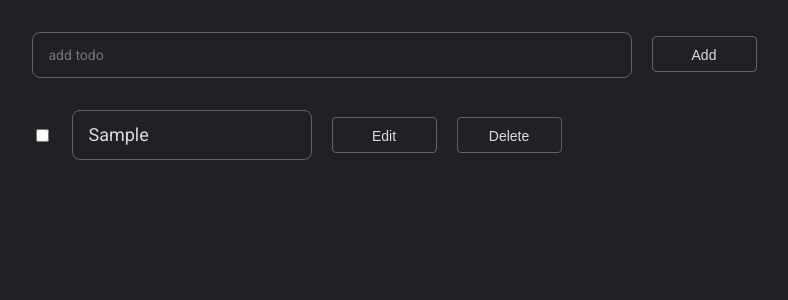
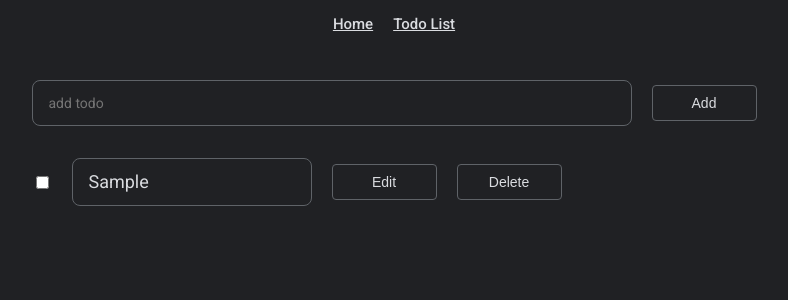
Before and after one commit to anastasijaprogramer/react-todo-app, a React (Create React App) app: page / in a window 1280 px wide. Both pictures are taken after typing "Sample" into the empty fields and a click on the button "Add". Shown: the top 300 px of the page, without its empty margins (246-1034 px from the left). Built offline with nearby package versions, Linux system fonts and the light colour scheme.

Commit message:
save todos to localstorage, routing

```diff
--- a/package.json
+++ b/package.json
@@ -8,6 +8,7 @@
     "@testing-library/user-event": "^13.5.0",
     "react": "^18.2.0",
     "react-dom": "^18.2.0",
+    "react-router-dom": "^6.18.0",
     "react-scripts": "5.0.1",
     "web-vitals": "^2.1.4"
   },
--- a/src/App.css
+++ b/src/App.css
@@ -13,6 +13,9 @@
 
 .app-wrapper{
   margin-top: 32px;
+  width: 100%;
+  margin-inline: auto;
+  max-width: 725px;
 }
 
 /* result list */
@@ -20,7 +23,7 @@
   list-style: none;
   margin: 0;
   padding: 0;
-  margin-top: 32px;
+
   display: flex;
   flex-direction: column;
   gap: 20px;
@@ -39,10 +42,10 @@
   border:1px solid #5f6368;
   border-radius: 8px;
   width: 240px;
+  height: 48px;
   padding: 12px 16px 12px 16px;
   display: block;
   font-size: 18px;
-  line-height: 24px;
   font-weight: 400;
   color: #dadce0;
 }
@@ -64,7 +67,6 @@ input{
   border:1px solid #5f6368;
   outline: none;
  font-size: .875rem;
- line-height: 1.25rem;
  font-weight: 500;
  min-width: 105px;
  height: 36px;
@@ -86,6 +88,7 @@ input{
 .add-todo-input{
   min-height: 46px;
   padding: 12px 16px 12px 16px;
+  margin-bottom: 32px;
   border-radius: 8px;
   outline: none;
   background-color: transparent;
@@ -95,3 +98,15 @@ input{
   font-size: .875rem;
   line-height: 1.25rem;
 }
+
+.route-list{
+  display: flex;
+  gap: 20px;
+  list-style-type: none;
+  margin: 15px 0;
+  padding: 0;
+}
+
+.route a{
+  color: #dadce0;
+}
--- a/src/App.js
+++ b/src/App.js
@@ -1,56 +1,35 @@
+import React from 'react';
+import { BrowserRouter as Router, Routes, Route, Link } from 'react-router-dom';
+import Home from "./pages/Home";
+import TodoListPage from "./pages/TodoListPage";
 import './App.css';
-import React, { useState } from 'react';
-import AddTodo from './components/AddTodo';
-import TodoList from './components/TodoList';
+
 
 function App()
 {
-  //initalize array of todos
-  const [toDos, setToDos] = useState([]);
+  return (
+    <Router>
+      <div className="app">
+        <ul className="route-list">
+          <li className='route'>
+            <Link to="/">Home</Link>
+          </li>
+          <li className='route'>
+            <Link to="/todos">Todo List</Link>
+          </li>
+        </ul>
+        <div className="app-wrapper">
 
-  //handle add todo
-  const addToDo = (newTodo) =>
-  {
-    setToDos([...toDos, { id: Date.now(), text: newTodo, isCompleted: false }]);
-  }
+          <Routes>
+            <Route index element={<Home />} />
+            <Route path="/todos" element={<TodoListPage />} />
+          </Routes>
 
-  //handle delete todo
-  const deleteToDo = (id) =>
-  {
-    setToDos(toDos.filter(todo => todo.id !== id));
-  }
+        </div>
+      </div>
+    </Router>
+  )
 
-  //handle update todo
-  const updateToDo = (id, newText) =>
-  {
-    setToDos(toDos.map(todo => todo.id === id ? { ...todo, text: newText } : todo));
-  }
-
-  //handle update todo
-  const completeToDo = (id, isCompleted) =>
-  {
-    const updatedToDos = toDos.map(todo => todo.id === id ? { ...todo, isCompleted: isCompleted } : todo);
-
-    //a=true; b=false; which translate to 1-0=1 from boolean values
-    //if the result is positive 'b' comes before 'a'
-    const sortedToDos = updatedToDos.sort((a, b) => a.isCompleted - b.isCompleted);
-    setToDos(sortedToDos);
-  }
-
-  return (
-    <div className="app">
-      <div className='app-wrapper'>
-        <AddTodo onAddToDo={addToDo} />
-
-        <TodoList toDos={toDos}
-          onDeleteTodo={deleteToDo}
-          onUpdateToDo={updateToDo}
-          onCompleteToDo={completeToDo} />
-
-      </div>
-
-    </div>
-  );
 }
 
 
--- a/src/components/AddTodo.js
+++ b/src/components/AddTodo.js
@@ -1,6 +1,6 @@
 import React, { useState } from 'react';
 
-const AddTodo = ({ onAddToDo }) =>
+const AddTodo = ({ onAddTodo }) =>
 {
     const [newTodo, setnewTodo] = useState('');
 
@@ -11,7 +11,7 @@ const AddTodo = ({ onAddToDo }) =>
         if (!newTodo.trim()) return;
 
         //send new todo
-        onAddToDo(newTodo);
+        onAddTodo(newTodo);
         //clear input field
         setnewTodo("");
     }
--- a/src/components/TodoItem.js
+++ b/src/components/TodoItem.js
@@ -1,14 +1,14 @@
 import React, { useState, useEffect } from 'react';
 
-const TodoItem = ({ todo, onDeleteTodo, onUpdateToDo, onCompleteToDo }) =>
+const TodoItem = ({ todo, onDeleteTodo, onUpdateTodo, onCompleteTodo }) =>
 {
-    const [isChecked, setIsChecked] = useState(false);
+    const [isChecked, setIsChecked] = useState(todo.isCompleted);
     const [isEditing, setIsEditing] = useState(false);
     const [updatedToDo, setUpdatedToDo] = useState(todo.text);
 
     useEffect(() =>
     {
-        onCompleteToDo(todo.id, isChecked);
+        onCompleteTodo(todo.id, isChecked);
     }, [isChecked]);
 
     const handleChecked = () =>
@@ -23,13 +23,13 @@ const TodoItem = ({ todo, onDeleteTodo, onUpdateToDo, onCompleteToDo }) =>
 
     const handleUpdate = () =>
     {
-        onUpdateToDo(todo.id, updatedToDo);
+        onUpdateTodo(todo.id, updatedToDo);
         setIsEditing(!isEditing);
     }
 
     return (
         <li className='list-item'>
-            <input type="checkbox" onClick={handleChecked} />
+            <input type="checkbox" onChange={handleChecked} checked={isChecked} />
             {isEditing ?
                 (<input value={updatedToDo}
                     onChange={(e) => setUpdatedToDo(e.target.value)}
--- a/src/components/TodoList.js
+++ b/src/components/TodoList.js
@@ -1,17 +1,16 @@
 import React from 'react';
 import TodoItem from './TodoItem';
 
-const TodoList = ({ toDos, onDeleteTodo, onUpdateToDo, onCompleteToDo }) =>
+const TodoList = ({ todos, onDeleteTodo, onUpdateTodo, onCompleteTodo }) =>
 {
-
     return (
         <ul className='result-list'>
-            {toDos.map(todo => (
+            {todos.map(todo => (
                 <TodoItem key={todo.id}
                     todo={todo}
                     onDeleteTodo={onDeleteTodo}
-                    onUpdateToDo={onUpdateToDo}
-                    onCompleteToDo={onCompleteToDo} />
+                    onUpdateTodo={onUpdateTodo}
+                    onCompleteTodo={onCompleteTodo} />
             ))}
         </ul>
     );
--- /dev/null
+++ b/src/pages/Home.js
@@ -0,0 +1,62 @@
+import React, { useState, useEffect } from 'react';
+import AddTodo from '../components/AddTodo';
+import TodoList from '../components/TodoList';
+
+const Home = () =>
+{
+    //get todos list
+    const [todos, setTodos] = useState(() =>
+    {
+        const savedTodos = localStorage.getItem('todos');
+        return savedTodos ? JSON.parse(savedTodos) : [];
+    });
+
+    //save todos to local storage on change
+    useEffect(() =>
+    {
+        localStorage.setItem('todos', JSON.stringify(todos));
+    }, [todos]);
+
+
+    //handle add todo
+    const addTodo = (newTodo) =>
+    {
+        setTodos([...todos, { id: Date.now(), text: newTodo, isCompleted: false }]);
+    }
+
+    //handle delete todo
+    const deleteTodo = (id) =>
+    {
+        setTodos(todos.filter(todo => todo.id !== id));
+    }
+
+    //handle update todo
+    const updateTodo = (id, newText) =>
+    {
+        setTodos(todos.map(todo => todo.id === id ? { ...todo, text: newText } : todo));
+    }
+
+    //handle update todo
+    const completeTodo = (id, isCompleted) =>
+    {
+        const updatedTodos = todos.map(todo => todo.id === id ? { ...todo, isCompleted: isCompleted } : todo);
+
+        //a=true; b=false; which translate to 1-0=1 from boolean values
+        //if the result is positive 'b' comes before 'a'
+        const sortedTodos = updatedTodos.sort((a, b) => a.isCompleted - b.isCompleted);
+        setTodos(sortedTodos);
+    }
+
+    return (
+        <>
+            <AddTodo onAddTodo={addTodo} />
+
+            <TodoList todos={todos}
+                onDeleteTodo={deleteTodo}
+                onUpdateTodo={updateTodo}
+                onCompleteTodo={completeTodo} />
+        </>
+    );
+}
+
+export default Home;
--- /dev/null
+++ b/src/pages/TodoListPage.js
@@ -0,0 +1,24 @@
+import React from 'react';
+
+const TodoListPage = () =>
+{
+    const savedTodos = JSON.parse(localStorage.getItem('todos'));
+
+    return (
+        <div>
+            <ul className="result-list">
+                {savedTodos.map((todo) =>
+                {
+                    return (
+                        <li className='list-item'
+                            key={todo.id}>
+                            <label className='label'>{todo.text}</label>
+                        </li>
+                    )
+                })}
+            </ul>
+        </div>
+    );
+}
+
+export default TodoListPage;
```
Also changed, not shown: 1 other file (tests, documents, lock files or other folders).
